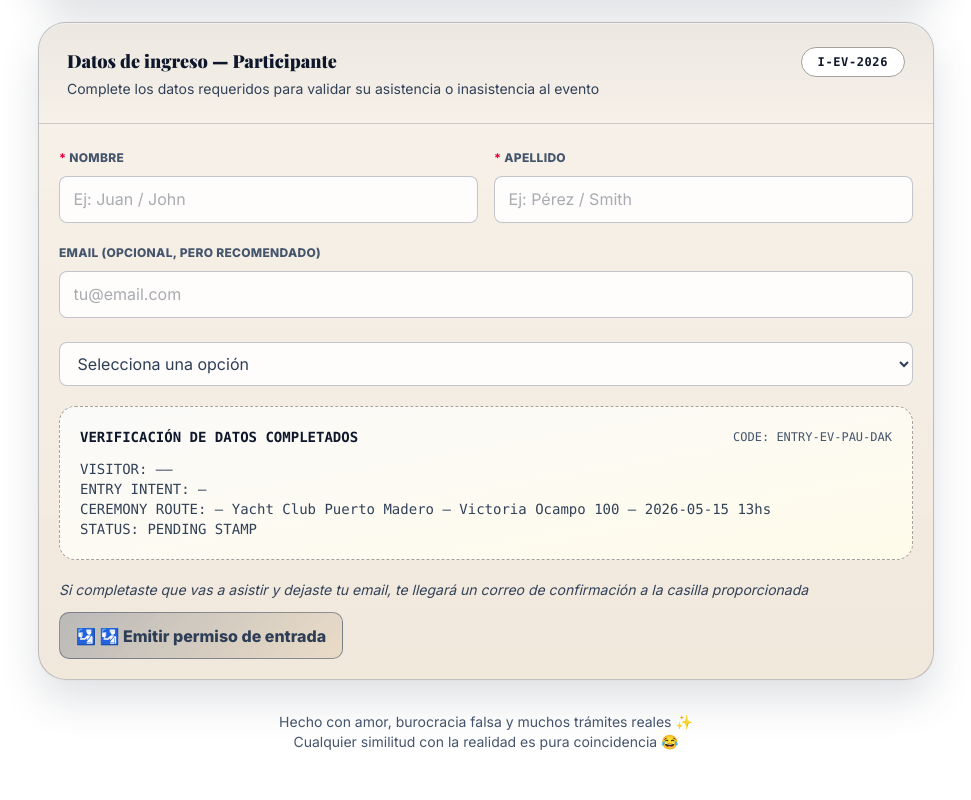
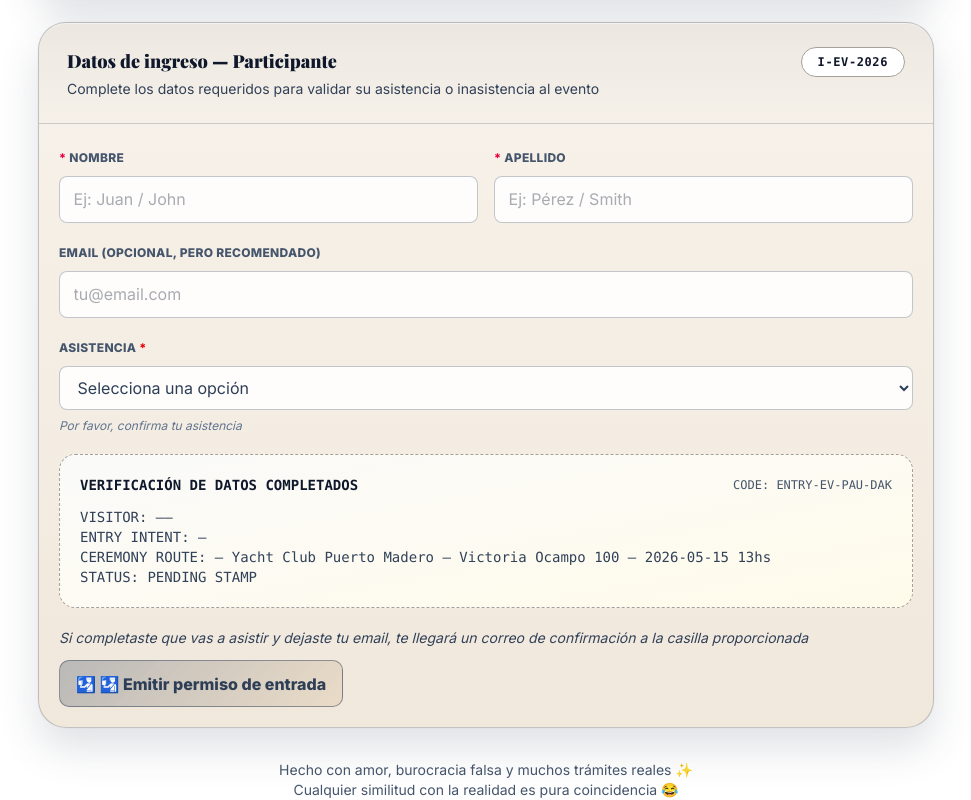
Before and after one commit to paupuentes919/wedding, a Vue app: page / in a window 1280 px wide. Shown: the part 3590-4390 px from the top of the page, without its empty margins (154-1125 px from the left). Before the commit the page ends 4342 px from the top, so only its background shows below. Built offline with nearby package versions, Linux system fonts and the light colour scheme.

Commit message:
added label to assistance

```diff
--- a/src/views/Home.vue
+++ b/src/views/Home.vue
@@ -574,7 +574,7 @@
           <div class="mt-4">
             <label
               class="text-xs text-slate-600 font-bold uppercase tracking-wide"
-              >{{ copy.attLabel }}</label
+              >{{ copy.attLabel }} <span class="text-red-600">*</span></label
             >
             <select v-model="attendance" class="mt-2 w-full input-elem">
               <option value="" disabled>{{ copy.attSelectOption }}</option>
@@ -759,6 +759,8 @@ const COPY = {
     restrictionCeliac: "Celíaco",
     restrictionAllergyLabel: "Alergias",
     restrictionAllergyPlaceholder: "Contanos cuáles son tus alergias",
+    attLabel: "Asistencia",
+    attHint: "Por favor, confirma tu asistencia",
     issueBtn: "🛂 Emitir permiso de entrada",
     waBtn: "✅ Confirmar por WhatsApp",
     permitTitle: "VERIFICACIÓN DE DATOS COMPLETADOS",
@@ -838,7 +840,7 @@ const COPY = {
     restrictionAllergyPlaceholder: "Tell us your allergies",
     nameLabel: "First name",
     lastLabel: "Last name",
-    attLabel: "Entry declaration (attendance)",
+    attLabel: "Attendance",
     issueBtn: "🛂 Issue entry permit",
     waBtn: "✅ Confirm via WhatsApp",
     denyBtn: "🚫 Deny entry",
```
